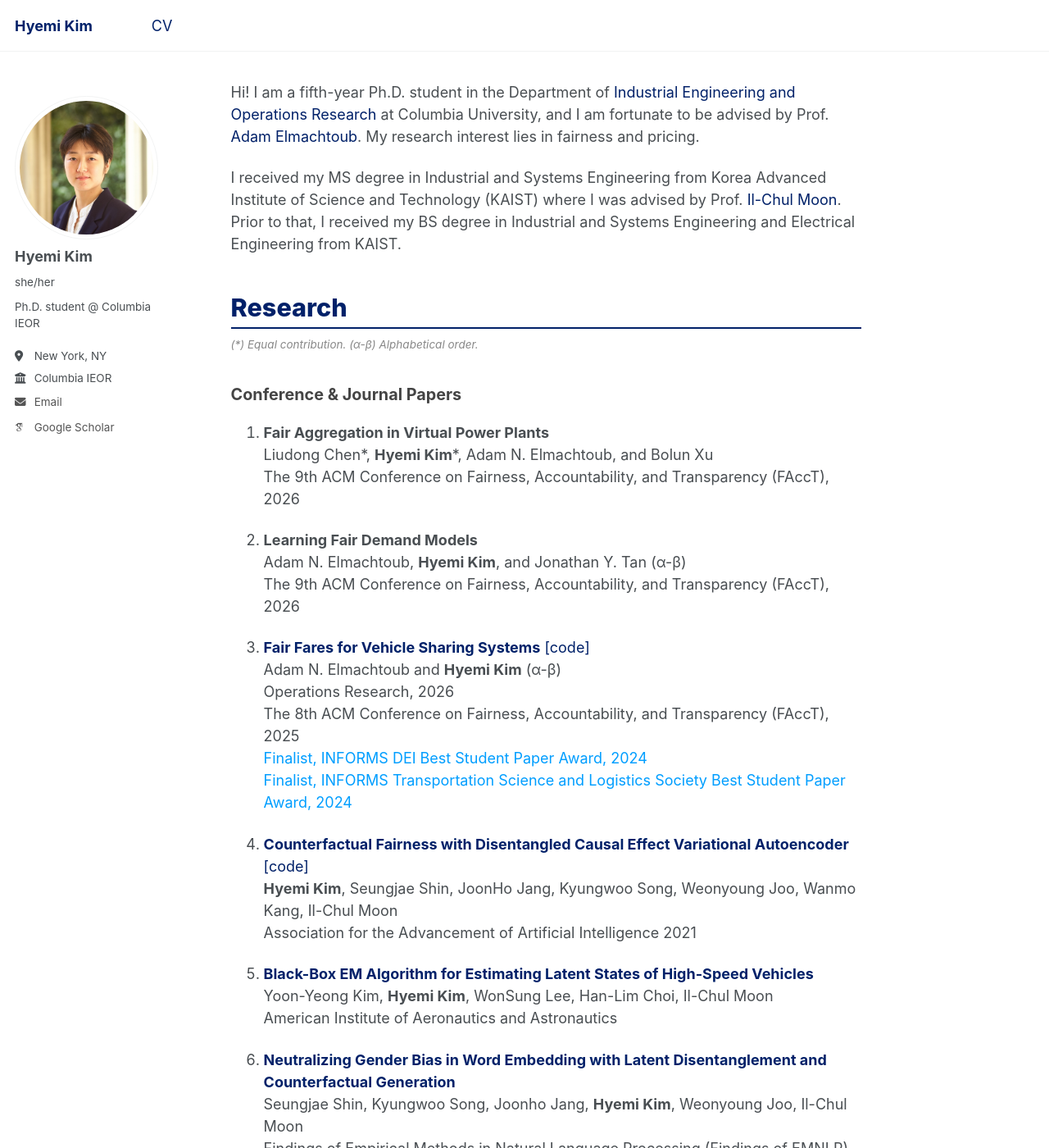
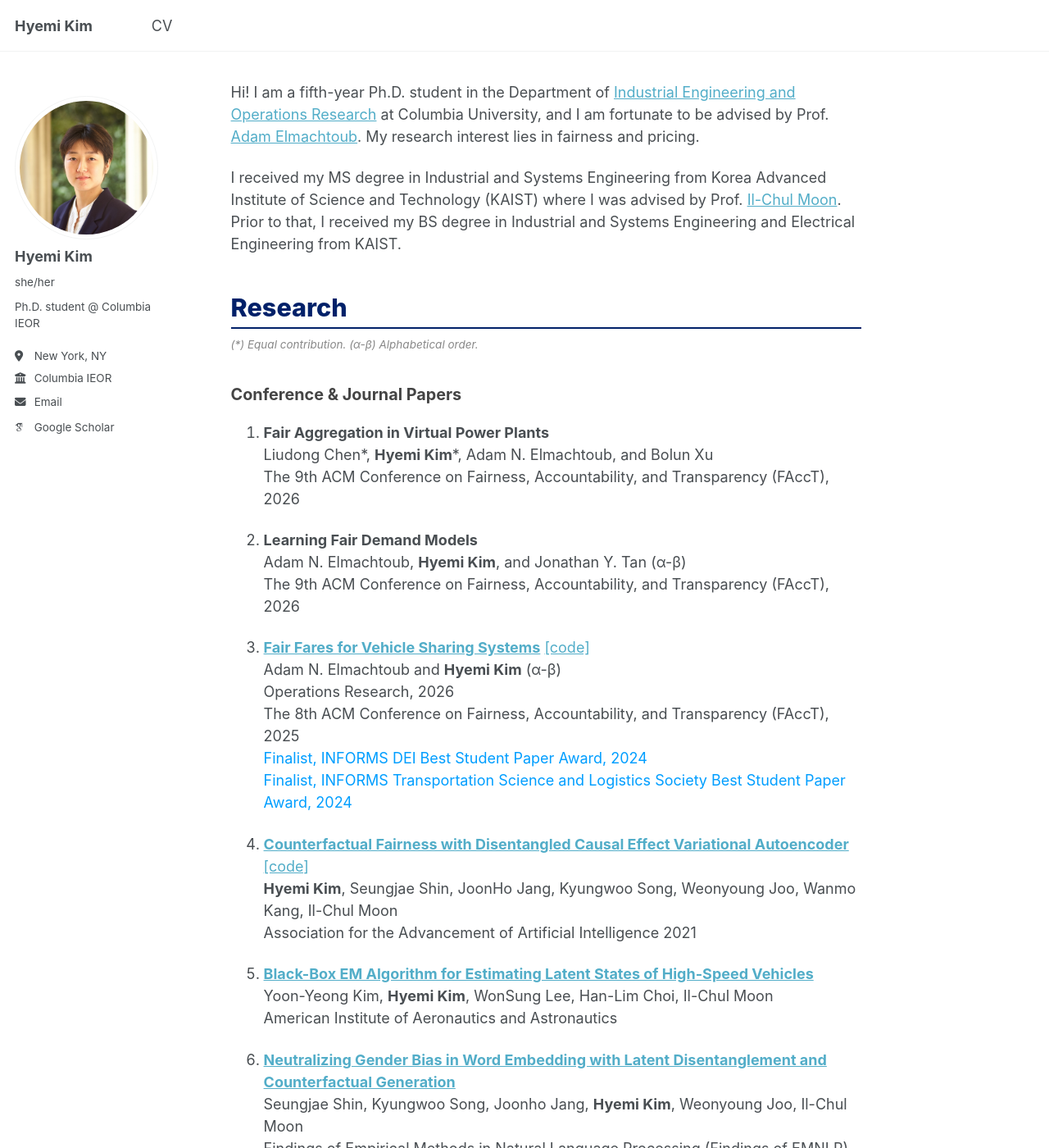
Before and after one commit to HyemiK1m/hyemik1m.github.io, a Jekyll site: the page built from _pages/about.md, in a window 1280 px wide and 1400 px high. Shown: the whole window at 82% size. Built offline with Jekyll 4.4.1, drawn with Linux system fonts in a browser that asks for light colours; some web fonts are replaced; a script that is not in the unit is left out.

Commit message:
Update main.scss

```diff
--- a/assets/css/main.scss
+++ b/assets/css/main.scss
@@ -41,27 +41,3 @@
     "vendor/font-awesome/solid",
     "vendor/font-awesome/brands"
 ;
-
-/* --- Custom Styles --- */
-
-/* Override default hyperlink colors (for academic consistency) */
-a {
-  color: #012169 !important; /* Matches Columbia University blue */
-  text-decoration: none !important;
-  transition: color 0.2s ease-in-out;
-}
-
-/* Hover effect for links */
-a:hover {
-  color: #0033a0 !important;
-  text-decoration: underline !important;
-}
-
-/* Sidebar link colors (Contact, Social Media) */
-.sidebar a {
-  color: #555 !important;
-}
-
-.sidebar a:hover {
-  color: #012169 !important;
-}
```
